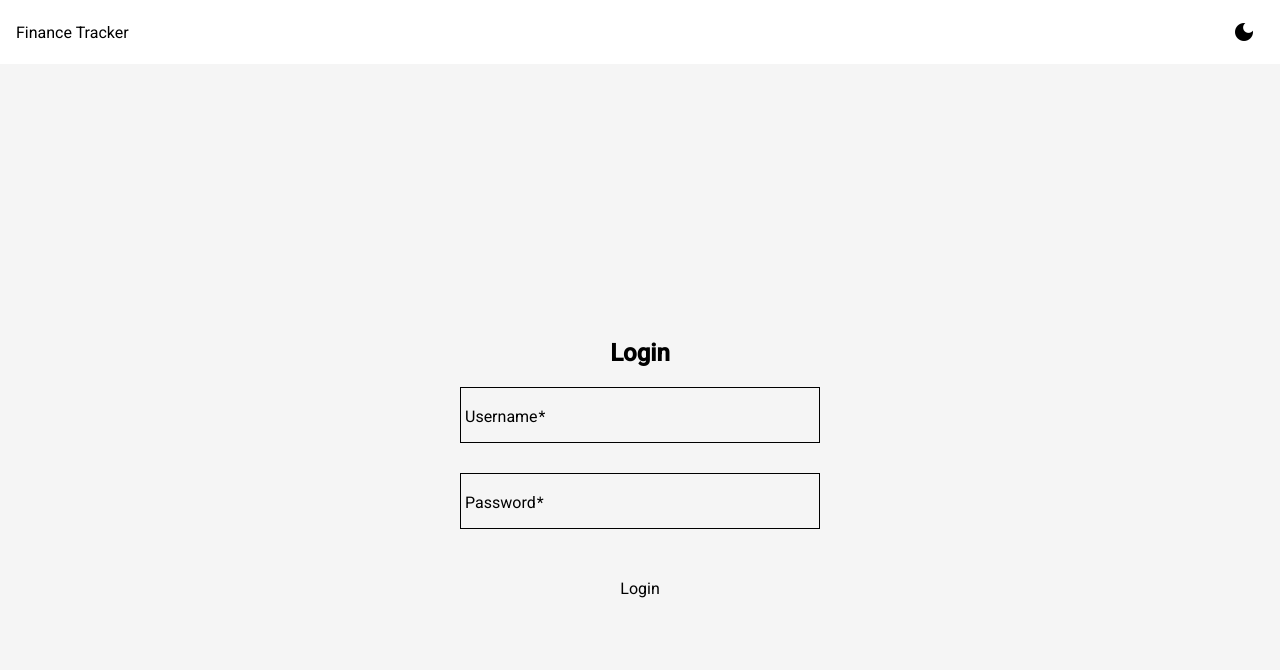
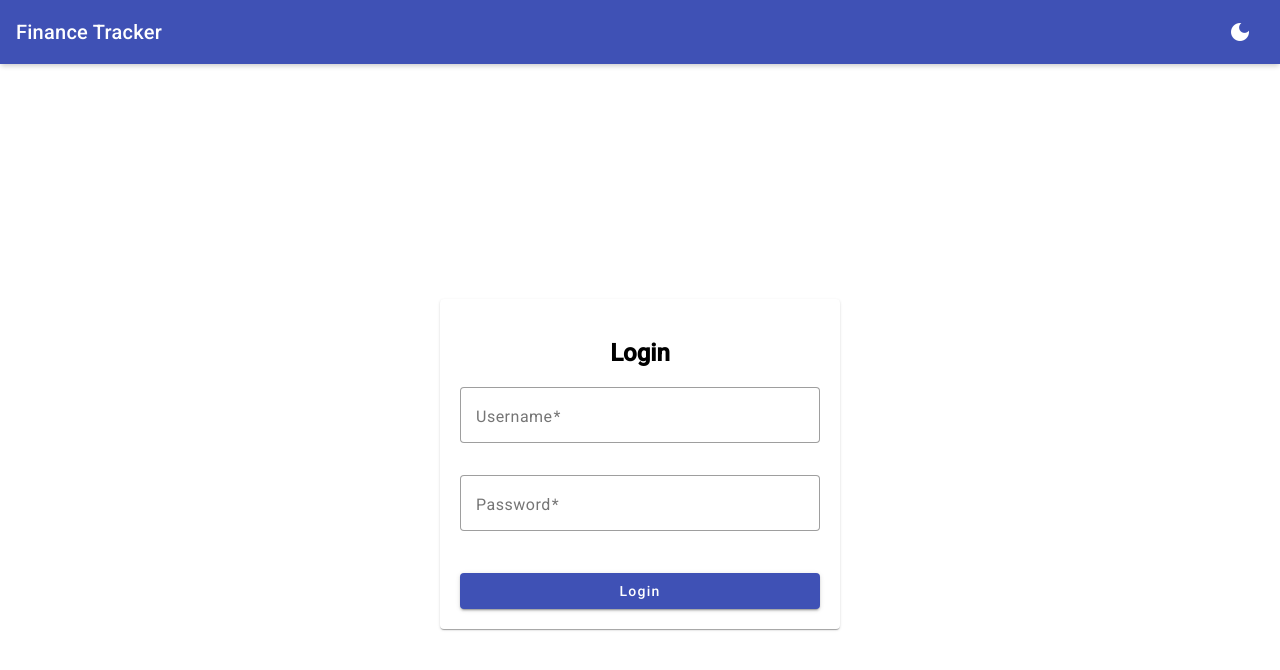
Before and after one commit to Tanvi-Bagwe/personal-finance-tracker-ui, an Angular app: page /login in a window 1280 px wide. Shown: the top 670 px of the page. Built offline with nearby package versions, Linux system fonts and the light colour scheme.

Commit message:
login css corrected

```diff
--- a/src/app/features/auth/login/login.scss
+++ b/src/app/features/auth/login/login.scss
@@ -4,7 +4,6 @@
   align-items: center;
   height: 100vh; /* Full viewport height */
   width: 100%;
-  background-color: #f5f5f5; /* Optional light grey background */
 }
 
 mat-card {
--- a/src/material-theme.scss
+++ b/src/material-theme.scss
@@ -1,3 +1,4 @@
+@import "@angular/material/prebuilt-themes/indigo-pink.css";
 :root {
   // Use the modern light-dark() function for automatic switching
   // or define base variables that will be overridden.
```
